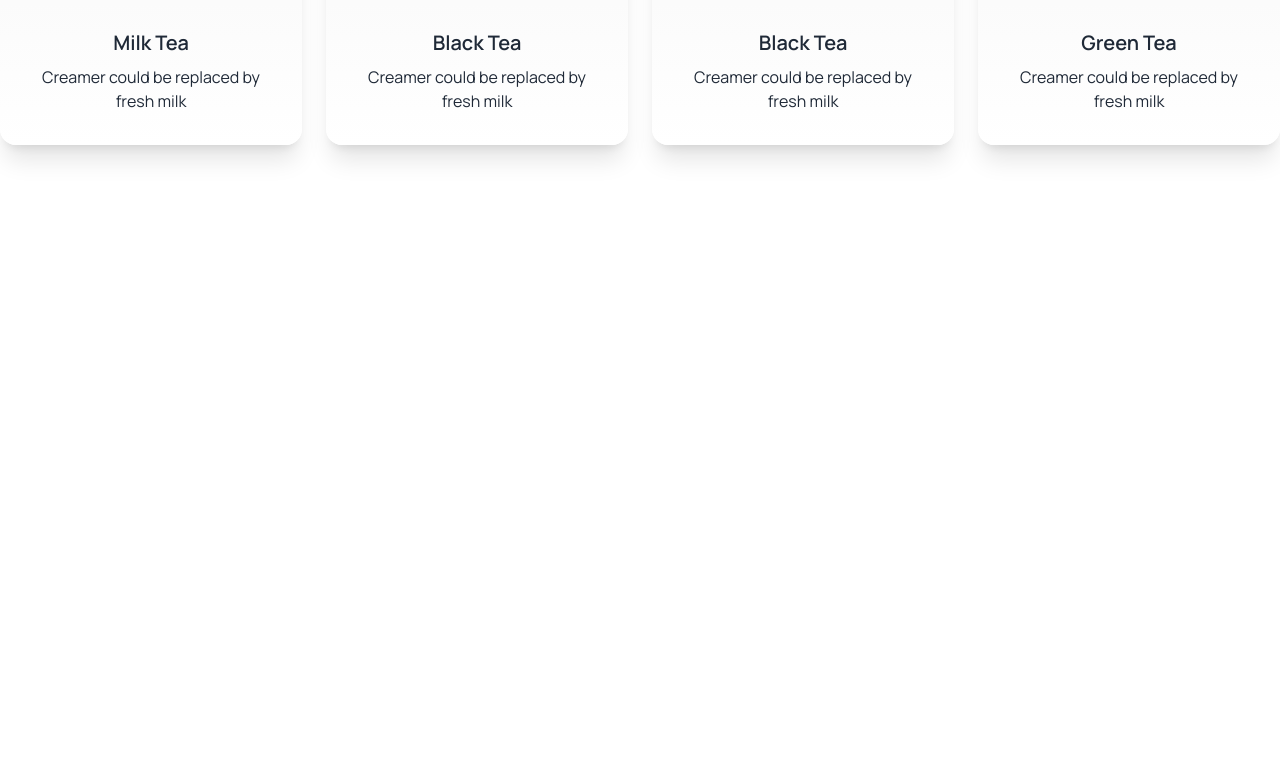
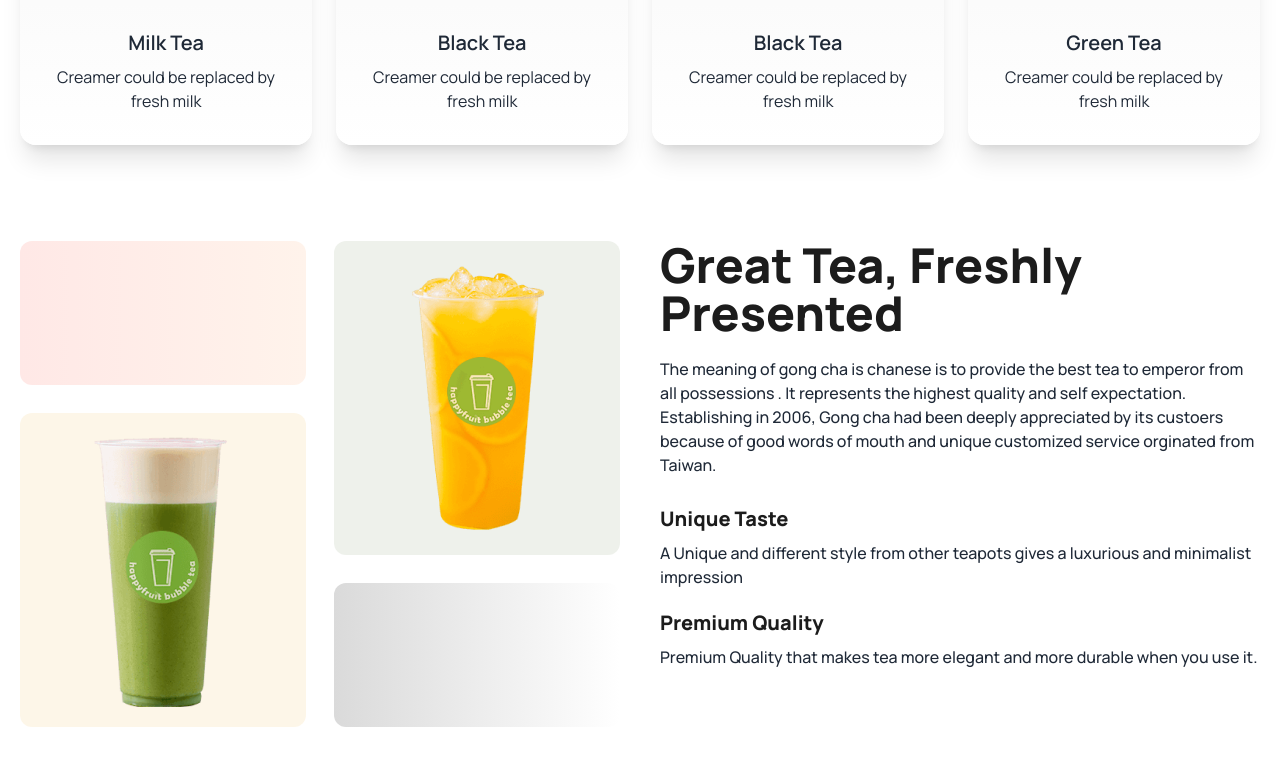
Before and after one commit to JuborajSujon/tea-house, a website: page index.html in a window 1280 px wide. Shown: the part 900-1666 px from the top of the page. Before the commit the page ends 1141 px from the top, so only its background shows below. Drawn offline with Linux system fonts and the light colour scheme.

Commit message:
Added great tea section content and styling

```diff
--- a/index.html
+++ b/index.html
@@ -56,7 +56,7 @@
     </header>
     <main class="container mx-auto">
       <!-- feature section -->
-      <section class="text-center my-24">
+      <section class="text-center my-24 px-5">
         <h1 class="text-5xl font-extrabold mb-5">Our Featured Products</h1>
         <p class="font-medium lg:max-w-3xl mx-auto">
           There are many variations of passages of Lorem Ipsum available, but
@@ -116,6 +116,51 @@
           </div>
         </div>
       </section>
+
+      <!-- great tea section -->
+      <section class="my-24 px-5 flex flex-col lg:flex-row gap-10">
+        <div class="grid grid-cols-1 md:grid-cols-2 gap-7 flex-1">
+          <div
+            class="rounded-xl bg-gradient-to-r from-[#ffe8e6] to-[#fff3eb] h-36"></div>
+          <div
+            class="row-span-2 rounded-xl bg-[#5776391a] flex justify-center items-center p-5">
+            <img src="./images/fresh-1.png" alt="fresh1" />
+          </div>
+          <div
+            class="row-span-2 rounded-xl bg-[#e6a6231a] flex justify-center items-center p-5">
+            <img src="./images/fresh-2.png" alt="fresh2" />
+          </div>
+          <div
+            class="rounded-xl bg-gradient-to-r from-[#dadada] to-[#fff] h-36"></div>
+        </div>
+        <div class="flex-1">
+          <h3 class="text-5xl font-extrabold mb-5 text-[#1C1C1C]">
+            Great Tea, Freshly <br />Presented
+          </h3>
+          <p class="font-medium mb-7">
+            The meaning of gong cha is chanese is to provide the best tea to
+            emperor from all possessions . It represents the highest quality and
+            self expectation. Establishing in 2006, Gong cha had been deeply
+            appreciated by its custoers because of good words of mouth and
+            unique customized service orginated from Taiwan.
+          </p>
+
+          <h4 class="text-xl font-extrabold text-[#1c1c1c] mb-2">
+            Unique Taste
+          </h4>
+          <p class="font-medium mb-5">
+            A Unique and different style from other teapots gives a luxurious
+            and minimalist impression
+          </p>
+          <h4 class="text-xl font-extrabold text-[#1c1c1c] mb-2">
+            Premium Quality
+          </h4>
+          <p class="font-medium">
+            Premium Quality that makes tea more elegant and more durable when
+            you use it.
+          </p>
+        </div>
+      </section>
     </main>
     <footer></footer>
   </body>
```
Also changed, not shown: src/output.css.
